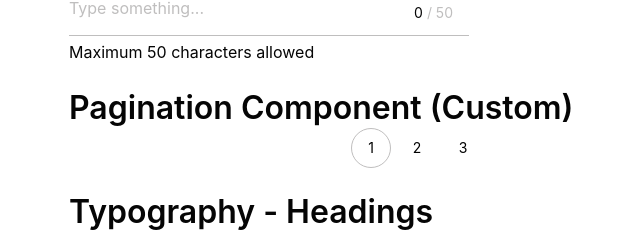
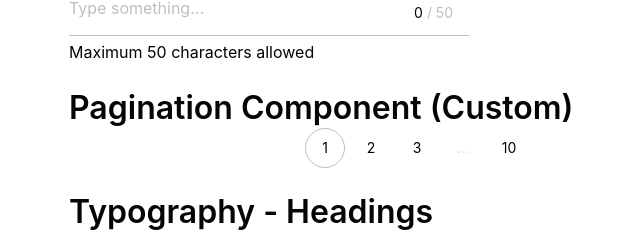
Before and after one commit to Racot86/foodies-project-team-3, a React app: page /design-system in a window 1280 px wide. Shown: the part 2174-2406 px from the top of the page, without its empty margins (223-863 px from the left). Built offline with nearby package versions, Linux system fonts and the light colour scheme; the HTML template or start-up script is replaced by a standard one.

Commit message:
fixed pagination

```diff
--- a/src/components/ui/Pagination/Pagination.jsx
+++ b/src/components/ui/Pagination/Pagination.jsx
@@ -5,19 +5,41 @@ import clsx from "clsx";
 export const Pagination = ({ currentPage, totalPages, onPageChange }) => {
   const generatePages = () => {
     const pages = [];
+    const maxVisiblePages = 3;
+    const halfVisible = Math.floor(maxVisiblePages / 2);
 
-      const maxPagesToShow = 3;
-      const visiblePages = Math.min(totalPages, maxPagesToShow);
+    let startPage = Math.max(1, currentPage - halfVisible);
+    let endPage = Math.min(totalPages, startPage + maxVisiblePages - 1);
 
-      for (let i = 1; i <= visiblePages; i++) {
+    if (endPage - startPage + 1 < maxVisiblePages) {
+      startPage = Math.max(1, endPage - maxVisiblePages + 1);
+    }
+
+    pages.push(1);
+
+    if (startPage > 2) {
+      pages.push("...");
+    }
+
+    for (let i = startPage; i <= endPage; i++) {
+      if (i !== 1 && i !== totalPages) {
         pages.push(i);
+      }
+    }
+
+    if (endPage < totalPages - 1) {
+      pages.push("...");
+    }
+
+    if (totalPages > 1) {
+      pages.push(totalPages);
     }
 
     return pages;
   };
 
   const handleClick = (page) => {
-      if (page !== currentPage) {
+    if (page !== "..." && page !== currentPage) {
       onPageChange(page);
     }
   };
@@ -29,8 +51,10 @@ export const Pagination = ({ currentPage, totalPages, onPageChange }) => {
           key={index}
           className={clsx(css.pageBtn, {
             [css.active]: page === currentPage,
+            [css.ellipsis]: page === "...",
           })}
           onClick={() => handleClick(page)}
+          disabled={page === "..."}
         >
           {page}
         </button>
@@ -39,4 +63,4 @@ export const Pagination = ({ currentPage, totalPages, onPageChange }) => {
   );
 };
 
-export default Pagination
+export default Pagination;
```
Lines whose indentation alone changed are shown as unchanged.
